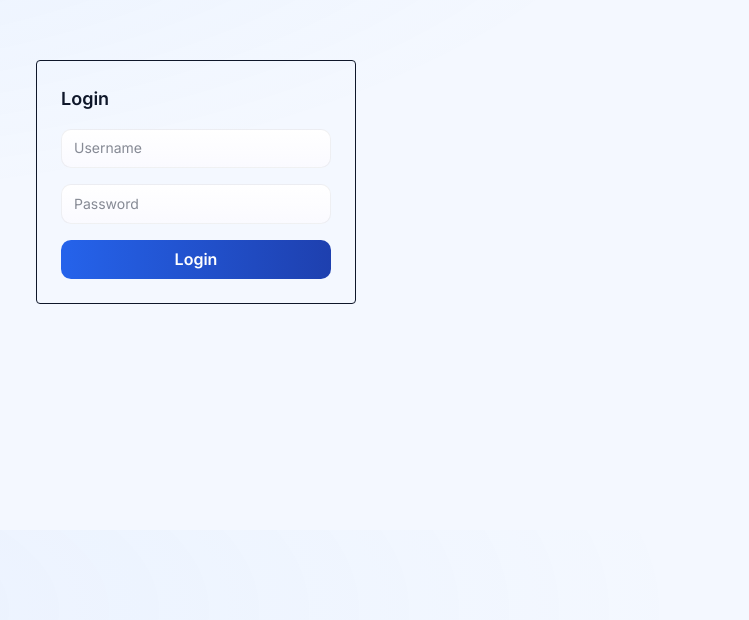
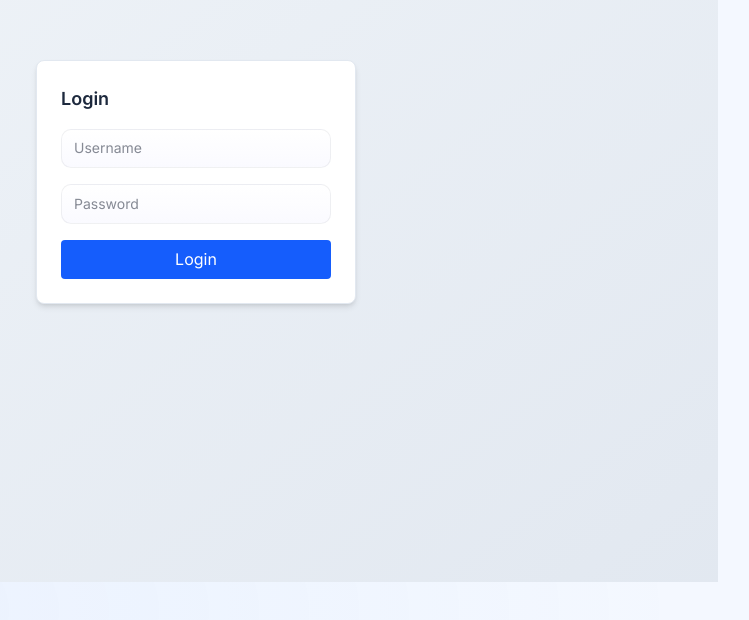
Before and after one commit to mr-vaibh/IMS, a Next.js app in the folder apps/frontend/: page /login in a window 1280 px wide. Shown: the part 270-890 px from the top of the page, without its empty margins (444-1193 px from the left). Built offline with nearby package versions, Linux system fonts and the light colour scheme; no server answers.

Commit message:
feat: Add comprehensive workflow and usage guide; enhance documentation for better user understanding

```diff
--- a/apps/frontend/src/app/login/page.tsx
+++ b/apps/frontend/src/app/login/page.tsx
@@ -7,17 +7,17 @@ import { useAuth } from "@/lib/auth-context";
 export default function LoginPage() {
   const router = useRouter();
   const searchParams = useSearchParams();
-  const { refresh } = useAuth(); // This is the key for updating permissions
+  const { refresh } = useAuth();
 
-  const [username, setUsername] = useState("");
-  const [password, setPassword] = useState("");
-  const [loading, setLoading] = useState(false);
-  const [error, setError] = useState("");
+  const [username, setUsername] = useState<string>("");
+  const [password, setPassword] = useState<string>("");
+  const [loading, setLoading] = useState<boolean>(false);
+  const [error, setError] = useState<string>("");
 
   // Redirect target from middleware
   const next = searchParams.get("next") || "/inventory";
 
-  async function submit(e: React.FormEvent) {
+  async function submit(e: React.FormEvent<HTMLFormElement>) {
     e.preventDefault();
     setLoading(true);
     setError("");
@@ -26,19 +26,16 @@ export default function LoginPage() {
       const res = await fetch("http://localhost:8000/api/auth/login", {
         method: "POST",
         headers: { "Content-Type": "application/json" },
-        credentials: "include", // Required for cookie-based auth
+        credentials: "include",
         body: JSON.stringify({ username, password }),
       });
 
       if (!res.ok) {
-        throw new Error("Invalid credentials");
+        const data = await res.json().catch(() => null);
+        throw new Error(data?.detail || data?.message || "Invalid credentials");
       }
 
-      /**
-       * CRITICAL STEP
-       * Fetch permissions immediately after login
-       * so Navbar updates without reload
-       */
+      // Update permissions so Navbar reflects new state immediately
       await refresh();
 
       // Redirect to intended page
@@ -51,17 +48,17 @@ export default function LoginPage() {
   }
 
   return (
-    <div className="min-h-screen flex items-center justify-center">
+    <div className="min-h-screen flex items-center justify-center bg-gradient-to-br from-slate-100 to-slate-200">
       <form
         onSubmit={submit}
-        className="border p-6 w-80 rounded space-y-4"
+        className="w-80 space-y-4 rounded-lg border border-slate-200 bg-white p-6 shadow-md"
       >
-        <h1 className="text-lg font-semibold">Login</h1>
+        <h1 className="text-lg font-semibold text-slate-800">Login</h1>
 
-        {error && <p className="text-red-600 text-sm">{error}</p>}
+        {error && <p className="text-sm text-red-600">{error}</p>}
 
         <input
-          className="border p-2 w-full"
+          className="w-full rounded border border-slate-300 p-2 focus:border-blue-500 focus:outline-none focus:ring-1 focus:ring-blue-500"
           placeholder="Username"
           value={username}
           onChange={(e) => setUsername(e.target.value)}
@@ -70,7 +67,7 @@ export default function LoginPage() {
 
         <input
           type="password"
-          className="border p-2 w-full"
+          className="w-full rounded border border-slate-300 p-2 focus:border-blue-500 focus:outline-none focus:ring-1 focus:ring-blue-500"
           placeholder="Password"
           value={password}
           onChange={(e) => setPassword(e.target.value)}
@@ -80,7 +77,9 @@ export default function LoginPage() {
         <button
           type="submit"
           disabled={loading}
-          className={`w-full btn-primary ${loading ? 'opacity-60' : ''}`}
+          className={`w-full rounded bg-blue-600 py-2 text-white transition hover:bg-blue-700 ${
+            loading ? "opacity-60 cursor-not-allowed" : ""
+          }`}
         >
           {loading ? "Logging in..." : "Login"}
         </button>
```
Also changed, not shown: 2 other files (tests, documents, lock files or other folders).
